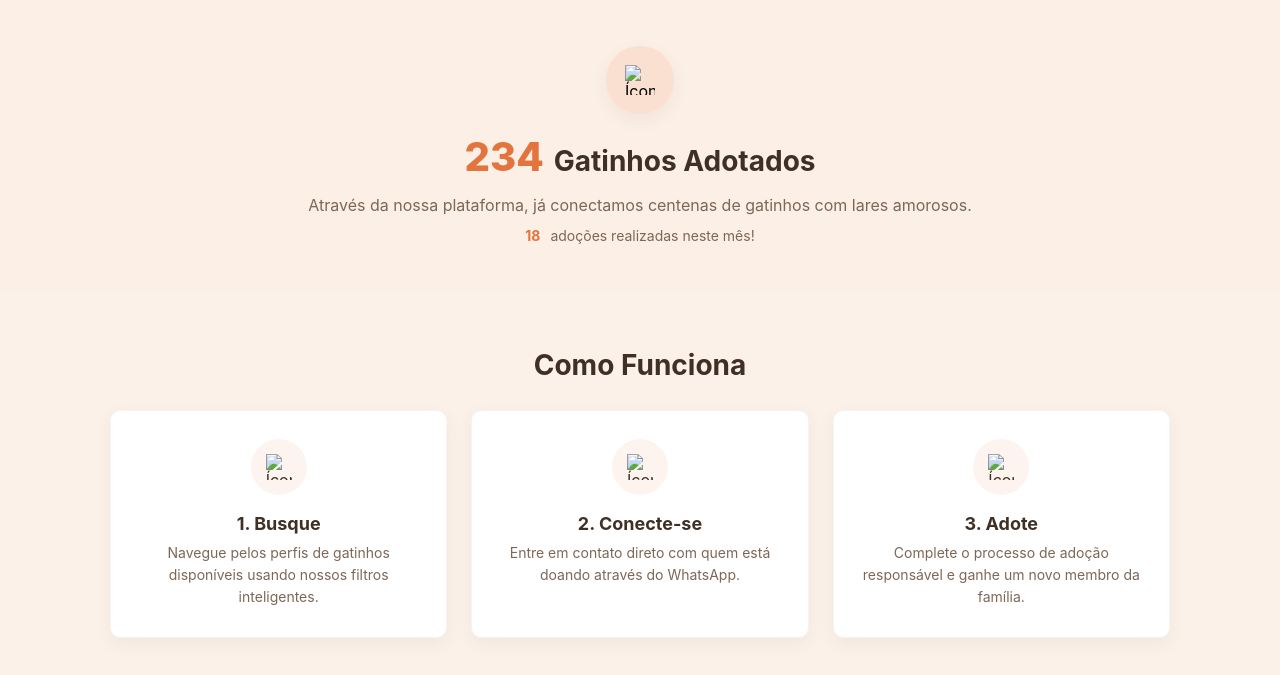
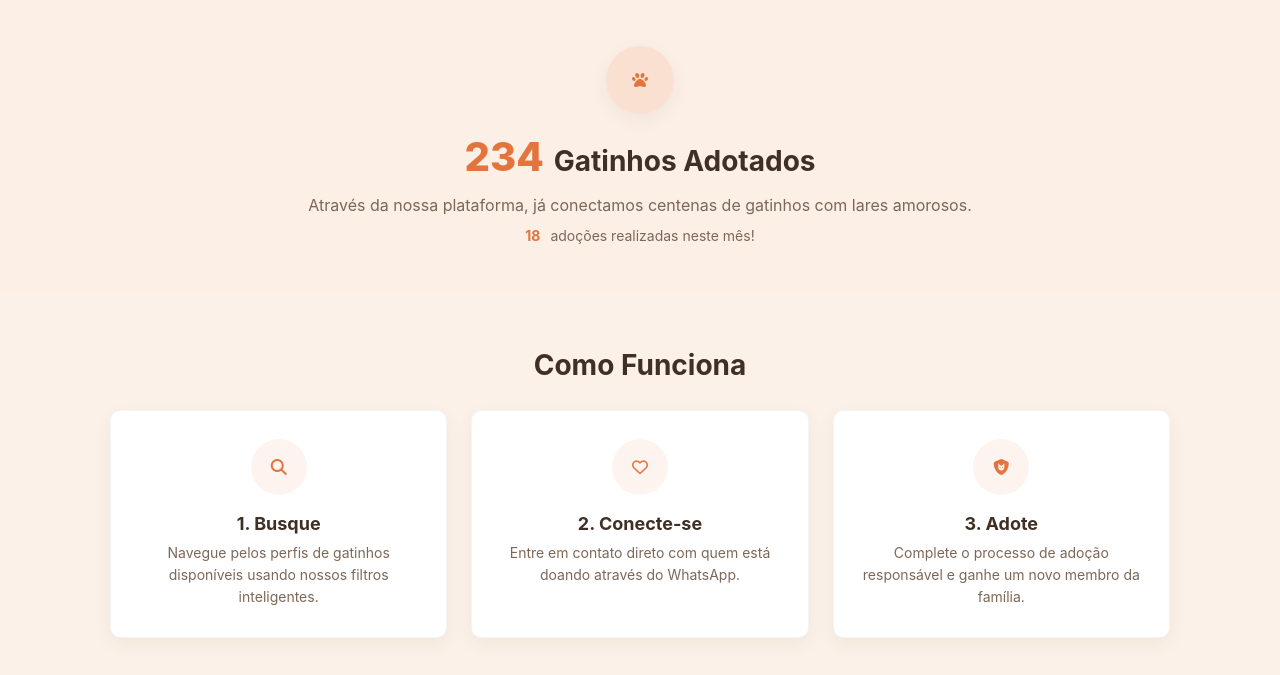
Before and after one commit to ipierette/lovecats, a plain HTML site: page src/index.html in a window 1280 px wide. Shown: the part 793-1468 px from the top of the page. Drawn offline with Linux system fonts and the light colour scheme; files whose address does not match are found by name.

Commit message:
feat: adiciona ícones a página

```diff
--- a/src/index.html
+++ b/src/index.html
@@ -5,6 +5,7 @@
   <meta charset="UTF-8" />
   <meta name="viewport" content="width=device-width, initial-scale=1.0" />
   <title>LoveCats</title>
+  <script src="https://kit.fontawesome.com/3b2cdf92a0.js" crossorigin="anonymous"></script>
   <link rel="stylesheet" href="./css/reset.css" />
   <link rel="stylesheet" href="./css/header.css" />
   <link rel="stylesheet" href="./css/hero.css" />
@@ -57,7 +58,7 @@
     <section class="metrics">
       <div class="metrics-inner">
         <div class="metrics-icon" aria-hidden="true">
-          <img src="" alt="Ícone de pata" />
+          <i class="fa-solid fa-paw" style="color: #e3743d;"></i>
         </div>
         <h2 class="metrics-number"><span class="number-highlight">234</span> <span class="metrics-title">Gatinhos
             Adotados</span></h2>
@@ -78,7 +79,7 @@
         <div class="inf-cards">
           <article class="inf-card">
             <div class="inf-card-icon" aria-hidden="true">
-              <img src="" alt="Ícone de busca" />
+              <i class="fa-solid fa-magnifying-glass" style="color: #e3743d;"></i>
             </div>
             <h3 class="inf-card-title">1. Busque</h3>
             <p class="inf-card-desc">
@@ -89,7 +90,7 @@
 
           <article class="inf-card">
             <div class="inf-card-icon" aria-hidden="true">
-              <img src="" alt="Ícone de coração" />
+              <i class="fa-regular fa-heart" style="color: #e3743d;"></i>
             </div>
             <h3 class="inf-card-title">2. Conecte-se</h3>
             <p class="inf-card-desc">
@@ -99,7 +100,7 @@
 
           <article class="inf-card">
             <div class="inf-card-icon" aria-hidden="true">
-              <img src="" alt="Ícone de adote" />
+              <i class="fa-solid fa-shield-cat" style="color: #e3743d;"></i>
             </div>
             <h3 class="inf-card-title">3. Adote</h3>
             <p class="inf-card-desc">
@@ -109,7 +110,6 @@
           </article>
         </div>
 
-        <!-- Bloco: Adoção Responsável -->
         <div class="responsible">
           <h3 class="responsible-title">Adoção Responsável</h3>
           <p class="responsible-desc">
```
